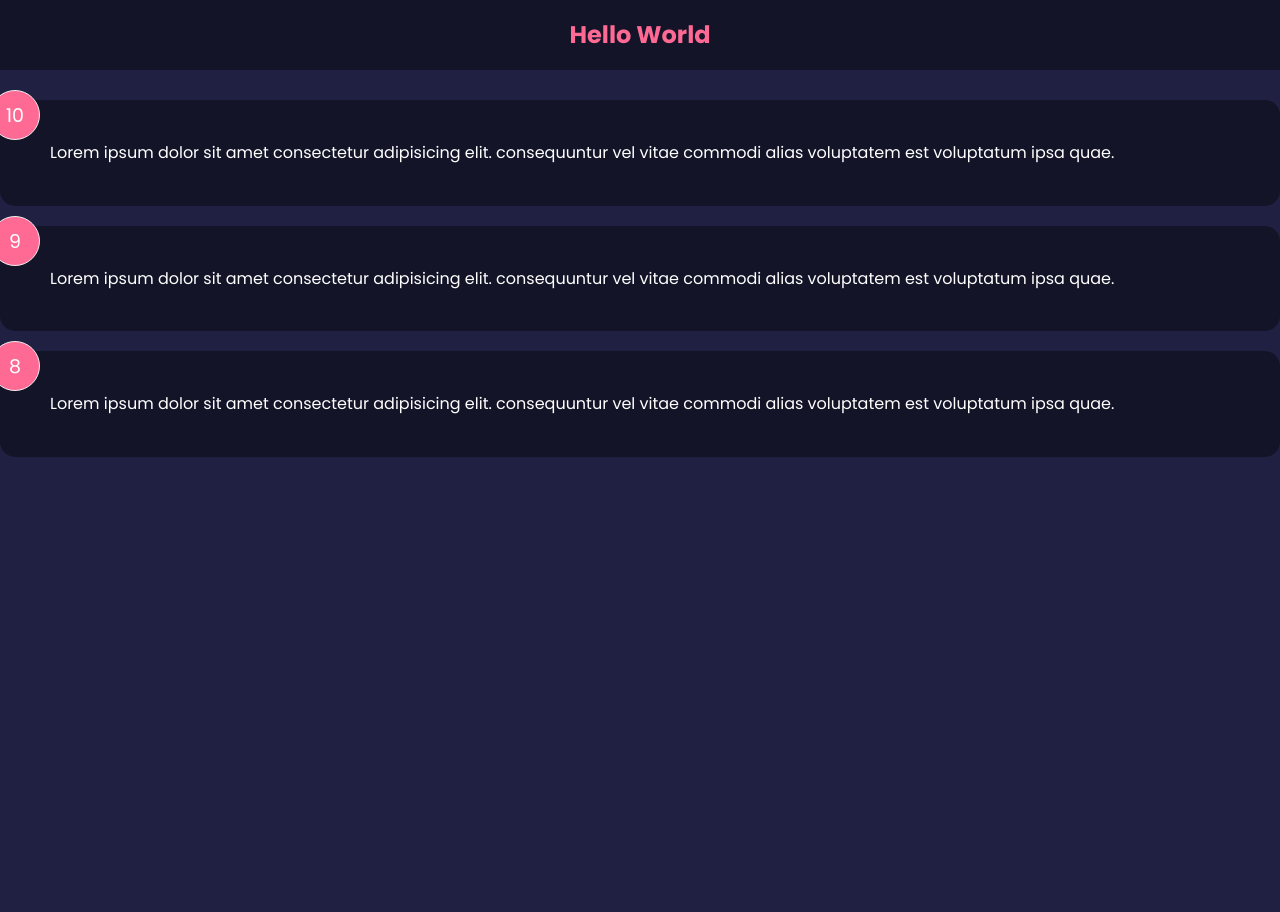
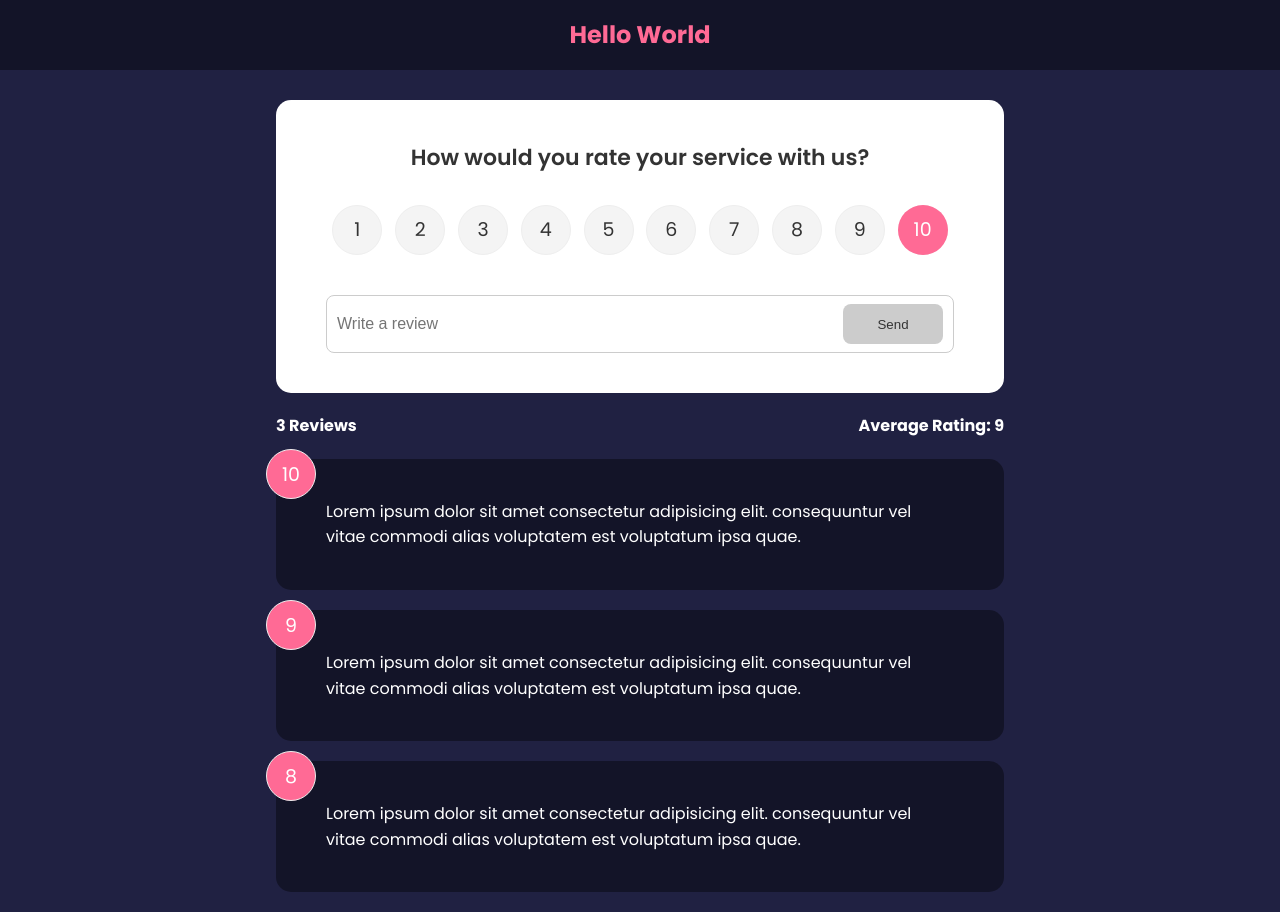
Before and after one commit to morvai577/feedback-app, a React (Vite) app: page / in a window 1280 px wide. Before the commit the page ends 800 px from the top, so only its background shows below. Built offline with nearby package versions, Linux system fonts and the light colour scheme; some icons are missing.

Commit message:
Added feedback delete and add functionality

```diff
--- a/package.json
+++ b/package.json
@@ -20,8 +20,11 @@
     "!(*pnpm-lock).yaml": "prettier --write"
   },
   "dependencies": {
+    "framer-motion": "4.1.17",
     "react": "18.2.0",
-    "react-dom": "18.2.0"
+    "react-dom": "18.2.0",
+    "react-icons": "^4.4.0",
+    "uuid": "^8.3.2"
   },
   "devDependencies": {
     "@0x219/commitlint-config": "1.0.2",
--- a/src/App.tsx
+++ b/src/App.tsx
@@ -1,17 +1,34 @@
+// @ts-ignore
+import { v4 as uuidv4 } from "uuid";
 import { Header } from "@/components/Header/Header";
 import { FeedbackData, FeedbackDataType } from "@/data/FeedbackData";
 import { useState } from "react";
 import { FeedbackList } from "@/components/FeedbackList/FeedbackList";
+import { FeedbackStats } from "@/components/FeedbackStats/FeedbackStats";
+import { FeedbackForm } from "@/components/FeedbackForm/FeedbackForm";
 
 export default function App() {
   const [feedback, setFeedback] =
     useState<Array<FeedbackDataType>>(FeedbackData);
 
+  const addFeedback = (feedbackItem: FeedbackDataType): void => {
+    feedbackItem.id = uuidv4();
+    setFeedback([...feedback, feedbackItem]);
+  };
+
+  const deleteFeedback = (id: number): void => {
+    if (window.confirm("Are you sure you want to delete this feedback?")) {
+      setFeedback(feedback.filter((feedbackItem) => feedbackItem.id !== id));
+    }
+  };
+
   return (
     <>
       <Header text="Hello World" />
-      <div className="App">
-        <FeedbackList feedback={feedback} />
+      <div className="container">
+        <FeedbackForm handleAdd={addFeedback} />
+        <FeedbackStats feedback={feedback} />
+        <FeedbackList feedback={feedback} handleDelete={deleteFeedback} />
       </div>
     </>
   );
--- a/src/components/FeedbackList/FeedbackList.tsx
+++ b/src/components/FeedbackList/FeedbackList.tsx
@@ -4,9 +4,13 @@ import { FeedbackItem } from "@/components/FeedbackItem/FeedbackItem";
 
 type FeedbackListProps = {
   feedback: Array<FeedbackDataType>;
+  handleDelete: (id: number) => void;
 };
 
-export const FeedbackList = ({ feedback }: FeedbackListProps): JSX.Element => {
+export const FeedbackList = ({
+  feedback,
+  handleDelete,
+}: FeedbackListProps): JSX.Element => {
   if (!feedback || feedback.length === 0) {
     return <p>No feedback yet</p>;
   }
@@ -16,8 +20,10 @@ export const FeedbackList = ({ feedback }: FeedbackListProps): JSX.Element => {
       {feedback.map((feedbackItem) => (
         <FeedbackItem
           key={feedbackItem.id}
+          inputId={feedbackItem.id}
           inputRating={feedbackItem.rating}
           inputText={feedbackItem.text}
+          handleDelete={handleDelete}
         />
       ))}
     </div>
```
Also changed, not shown: 1 other file (tests, documents, lock files or other folders).
